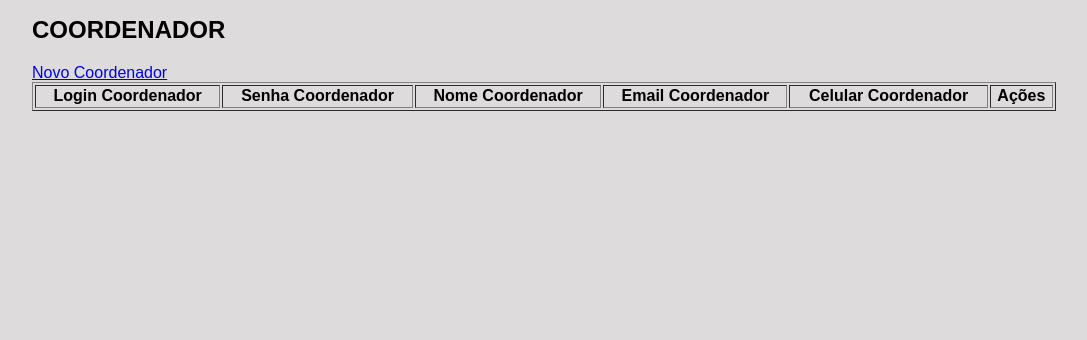
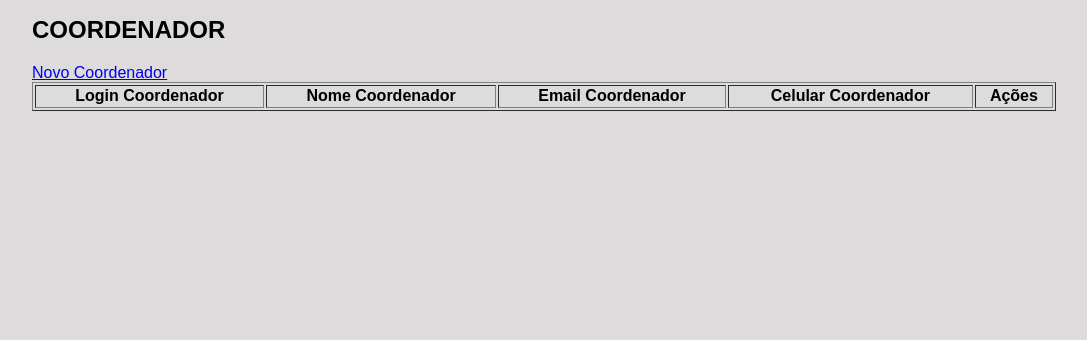
Before and after one commit to HCrew/HCrew, a Django app: page /pesquisarCoordenador/ in a window 1280 px wide. Shown: the part 86-426 px from the top of the page, without its empty margins (96-1183 px from the left). Run offline with Django 3.2, Linux system fonts and the light colour scheme; data that the repository does not hold is empty.

Commit message:
correcao erro coordenador e lista de login e senha de pessoas

```diff
--- a/contas/templates/dadosAluno.html
+++ b/contas/templates/dadosAluno.html
@@ -13,8 +13,8 @@
         Nome: <input name="nome" value="{{aluno.nome}}"/>
         E-mail: <input name="email" value="{{aluno.email}}" type="email"/>
         Celular: <input name="celular" value="{{aluno.celular}}"/>
-        Login: <input name="login" value="{{login.login}}"/>
-        Senha: <input name="senha" value="{{login.senha}}"/>
+        Login: <input name="login" value="{{aluno.id_login.login}}"/>
+        Senha: <input name="senha" value="{{aluno.id_login.senha}}"/>
         <button>{{botao}}</button>
     </p>
 </form>
--- a/contas/templates/dadosCoordenador.html
+++ b/contas/templates/dadosCoordenador.html
@@ -9,8 +9,8 @@
 
 <form method="POST" action="">
     <p>
-        Login: <input name="login" value="{{coordenador.login}}"/>
-        Senha: <input name="senha" value="{{coordenador.senha}}"/>
+        Login: <input name="login" value="{{coordenador.id_login.login}}"/>
+        Senha: <input name="senha" value="{{coordenador.id_login.senha}}"/>
         Nome: <input name="nome" value="{{coordenador.nome}}"/>
         E-mail: <input name="email" value="{{coordenador.email}}"/>
         Celular: <input name="celular" value="{{coordenador.celular}}"/>
--- a/contas/templates/dadosProfessor.html
+++ b/contas/templates/dadosProfessor.html
@@ -12,8 +12,8 @@
         Nome: <input name="nome" value="{{professor.nome}}"/>
         E-mail: <input name="email" value="{{professor.email}}" type="email"/>
         Celular: <input name="celular" value="{{professor.celular}}"/>
-        Login: <input name="login" value="{{professor.login_professor}}"/>
-        Senha: <input name="senha" value="{{professor.senha_professor}}"/>
+        Login: <input name="login" value="{{professor.id_login.login}}"/>
+        Senha: <input name="senha" value="{{professor.id_login.senha}}"/>
         Apelido: <input name="apelido" value="{{professor.apelido_professor}}"/>
         <button>{{botao}}</button>
     </p>
--- a/contas/templates/listaAlunos.html
+++ b/contas/templates/listaAlunos.html
@@ -21,7 +21,7 @@
                 {% for aluno in alunos %}
                 <tr>
                     <td>{{aluno.ra_aluno}}</td>
-                    <td>{{aluno.login}}</td>
+                    <td>{{aluno.id_login.login}}</td>
                     <td>{{aluno.nome}}</td>
                     <td>{{aluno.email}}</td>
                     <td>{{aluno.celular}}</td>
--- a/contas/templates/listaCoordenador.html
+++ b/contas/templates/listaCoordenador.html
@@ -10,16 +10,14 @@
             <table border="1" width="100%">
                 <tr>
                     <th>Login Coordenador</th>
-                    <th>Senha Coordenador</th>
                     <th>Nome Coordenador</th>
                     <th>Email Coordenador</th>
                     <th>Celular Coordenador</th>
                     <th>Ações</th>
                 </tr>
-                {% for coordenador in coordenador %}
+                {% for coordenador in coordenadores %}
                 <tr>
-                    <td>{{coordenador.login}}</td>
-                    <td>{{coordenador.senha}}</td>
+                    <td>{{coordenador.id_login.login}}</td>
                     <td>{{coordenador.nome}}</td>
                     <td>{{coordenador.email}}</td>
                     <td>{{coordenador.celular}}</td>
--- a/contas/templates/listaProfessor.html
+++ b/contas/templates/listaProfessor.html
@@ -12,7 +12,6 @@
             <table border="1" width="100%">
                 <tr>
                     <th>Login</th>
-                    <th>Senha</th>
                     <th>Nome</th>
                     <th>Email</th>
                     <th>Celular</th>
@@ -20,8 +19,7 @@
                 </tr>
                 {% for professor in professores %}
                 <tr>
-                    <td>{{professor.login_professor}}</td>
-                    <td>{{professor.senha_professor}}</td>
+                    <td>{{professor.id_login.login}}</td>
                     <td>{{professor.nome}}</td>
                     <td>{{professor.email}}</td>
                     <td>{{professor.celular}}</td>
--- a/contas/views.py
+++ b/contas/views.py
@@ -227,7 +227,7 @@ def pesquisar_professor(request):
 
 def pesquisar_coordenador(request):
     context = {
-        'coordenador': Coordenador.objects.all(),
+        'coordenadores': Coordenador.objects.all(),
         'titulo': 'Coordenador'
     }
     return render(request, 'listaCoordenador.html', context)
@@ -255,18 +255,21 @@ def novo_coordenador(request):
 
 
 def editar_coordenador(request, id):
-    coordenador = Coordenador.objects.get(id_coordenador=id)
+    coordenador = Coordenador.objects.get(id=id)
     if request.POST:
-        coordenador.login_coordenador = request.POST.get("login")
-        coordenador.senha_coordenador = request.POST.get("senha")
-        coordenador.nome_coordenador = request.POST.get("nome")
-        coordenador.email_coordenador = request.POST.get("email")
-        coordenador.celular_coordenador = request.POST.get("celular")
-        coordenador.dt_expiracao_coordenador = request.POST.get("data")
+        coordenador.nome = request.POST.get("nome")
+        coordenador.email = request.POST.get("email")
+        coordenador.celular = request.POST.get("celular")
+
+        login = Login.objects.get(id=coordenador.id_login.id)
+
+        login.login = request.POST.get('login')
+        login.senha = request.POST.get('senha')
+
         coordenador.save()
         return redirect('/pesquisarCoordenador/')
     else:
-        coordenador = Coordenador.objects.get(id_coordenador=id)
+        coordenador = Coordenador.objects.get(id=id)
         context = {
             "titulo": "Editar Coordenador",
             "botao": "Editar",
@@ -276,9 +279,11 @@ def editar_coordenador(request, id):
 
 
 def excluir_coordenador(request, id):
-    coordenador = Coordenador.objects.get(id_coordenador=id)
+    coordenador = Coordenador.objects.get(id=id)
     if request.POST:
+        login = Login.objects.get(id=coordenador.id_login.id)
         coordenador.delete()
+        login.delete()
         return redirect('/pesquisarCoordenador/')
     else:
         context = {
```
